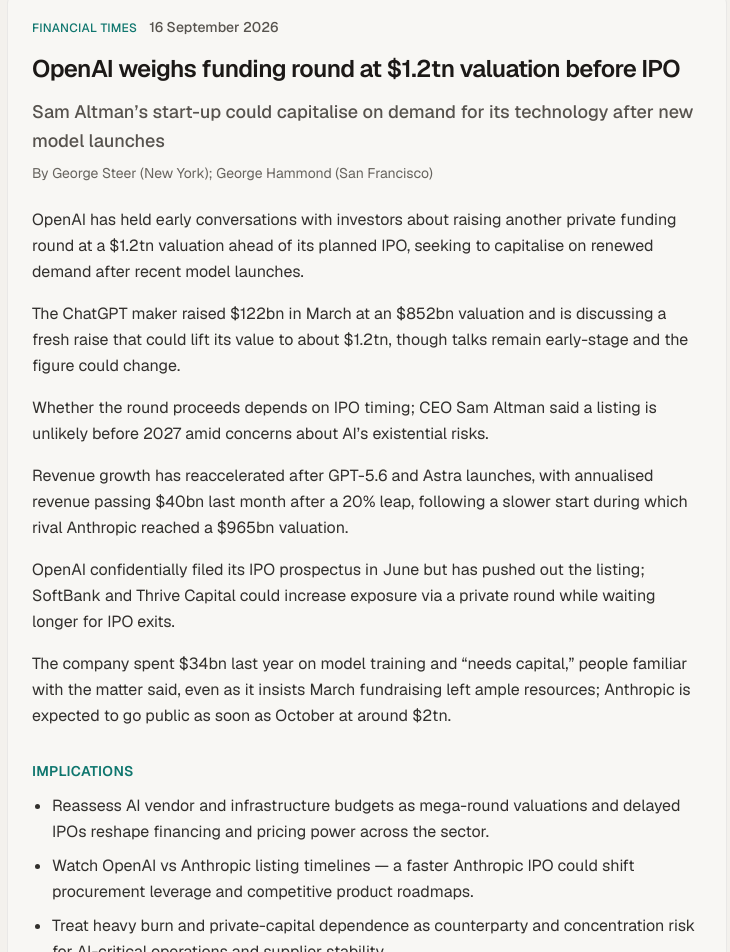
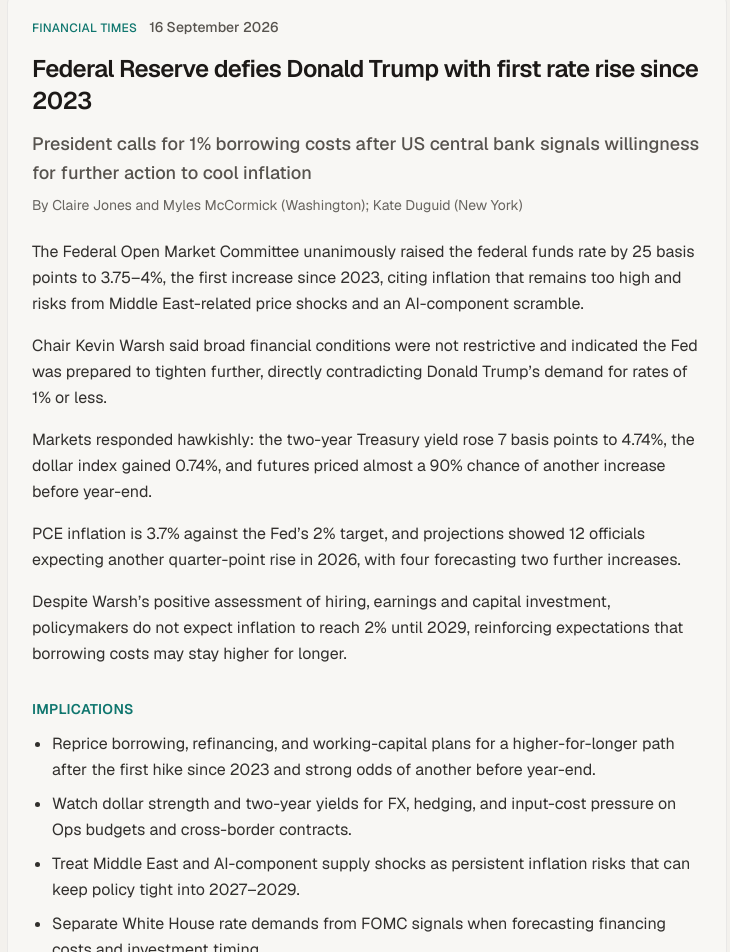
Before and after one commit to kongckk/personal-site, a Next.js app: page / in a window 1280 px wide. Shown: the part 1607-2559 px from the top of the page, without its empty margins (273-1003 px from the left). Built offline with nearby package versions, Linux system fonts and the light colour scheme.

Commit message:
Refresh FT top story for Ops & Finance daily brief

```diff
--- a/src/content/ftTopStory.ts
+++ b/src/content/ftTopStory.ts
@@ -2,19 +2,20 @@
   heading: "FT top story",
   source: "Financial Times",
   headline:
-    "OpenAI weighs funding round at $1.2tn valuation before IPO",
+    "Federal Reserve defies Donald Trump with first rate rise since 2023",
   standfirst:
-    "Sam Altman’s start-up could capitalise on demand for its technology after new model launches",
-  authors: "George Steer (New York); George Hammond (San Francisco)",
+    "President calls for 1% borrowing costs after US central bank signals willingness for further action to cool inflation",
+  authors:
+    "Claire Jones and Myles McCormick (Washington); Kate Duguid (New York)",
   dateLabel: "16 September 2026",
-  url: "https://www.ft.com/content/27509db8-b032-4437-9b2a-e909f466022f",
+  url: "https://www.ft.com/content/f5ce5c38-76e3-4212-8c60-4c868f6dee70",
   summary:
-    "OpenAI has held early conversations with investors about raising another private funding round at a $1.2tn valuation ahead of its planned IPO, seeking to capitalise on renewed demand after recent model launches. The ChatGPT maker raised $122bn in March at an $852bn valuation and is discussing a fresh raise that could lift its value to about $1.2tn, though talks remain early-stage and the figure could change. Whether the round proceeds depends on IPO timing; CEO Sam Altman said a listing is unlikely before 2027 amid concerns about AI’s existential risks. Revenue growth has reaccelerated after GPT-5.6 and Astra launches, with annualised revenue passing $40bn last month after a 20% leap, following a slower start during which rival Anthropic reached a $965bn valuation. OpenAI confidentially filed its IPO prospectus in June but has pushed out the listing; SoftBank and Thrive Capital could increase exposure via a private round while waiting longer for IPO exits. The company spent $34bn last year on model training and “needs capital,” people familiar with the matter said, even as it insists March fundraising left ample resources; Anthropic is expected to go public as soon as October at around $2tn.",
+    "The Federal Open Market Committee unanimously raised the federal funds rate by 25 basis points to 3.75–4%, the first increase since 2023, citing inflation that remains too high and risks from Middle East-related price shocks and an AI-component scramble. Chair Kevin Warsh said broad financial conditions were not restrictive and indicated the Fed was prepared to tighten further, directly contradicting Donald Trump’s demand for rates of 1% or less. Markets responded hawkishly: the two-year Treasury yield rose 7 basis points to 4.74%, the dollar index gained 0.74%, and futures priced almost a 90% chance of another increase before year-end. PCE inflation is 3.7% against the Fed’s 2% target, and projections showed 12 officials expecting another quarter-point rise in 2026, with four forecasting two further increases. Despite Warsh’s positive assessment of hiring, earnings and capital investment, policymakers do not expect inflation to reach 2% until 2029, reinforcing expectations that borrowing costs may stay higher for longer.",
   implications: [
-    "Reassess AI vendor and infrastructure budgets as mega-round valuations and delayed IPOs reshape financing and pricing power across the sector.",
-    "Watch OpenAI vs Anthropic listing timelines — a faster Anthropic IPO could shift procurement leverage and competitive product roadmaps.",
-    "Treat heavy burn and private-capital dependence as counterparty and concentration risk for AI-critical operations and supplier stability.",
-    "Track funding news for signals on AI cost of capital and liquidity that may affect vendor pricing, contract terms, and secondary-market exits.",
+    "Reprice borrowing, refinancing, and working-capital plans for a higher-for-longer path after the first hike since 2023 and strong odds of another before year-end.",
+    "Watch dollar strength and two-year yields for FX, hedging, and input-cost pressure on Ops budgets and cross-border contracts.",
+    "Treat Middle East and AI-component supply shocks as persistent inflation risks that can keep policy tight into 2027–2029.",
+    "Separate White House rate demands from FOMC signals when forecasting financing costs and investment timing.",
   ],
 } as const;
 
```
